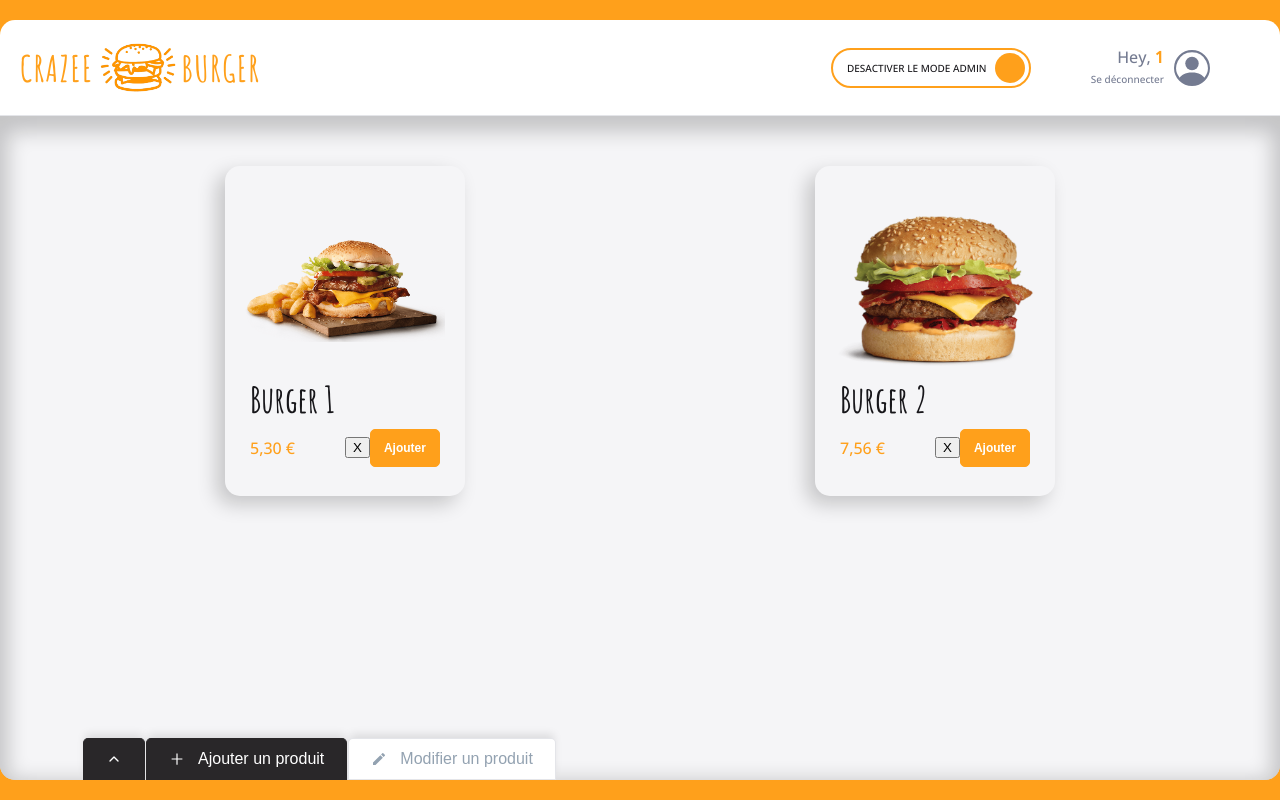
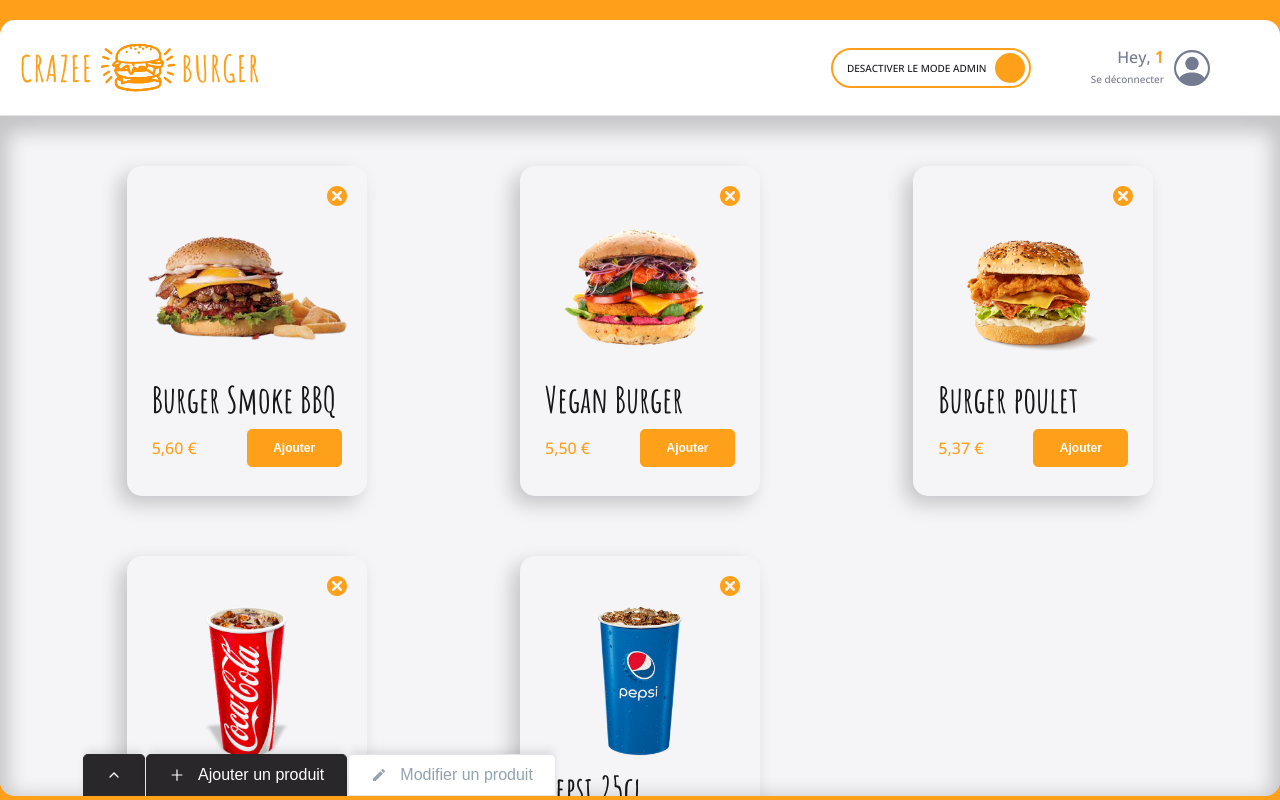
Before and after one commit to YohannMaiVan/React-crazee-burger, a React (Vite) app: page /order/1 in a window 1280 px wide. Built offline with nearby package versions, Linux system fonts and the light colour scheme.

Commit message:
💄 F08: CARD > Add style for deleteButton

```diff
--- a/src/components/pages/order/Main/Admin/Admin.jsx
+++ b/src/components/pages/order/Main/Admin/Admin.jsx
@@ -1,22 +1,23 @@
-import styled from "styled-components";
-import AdminTabs from "./AdminTabs";
-import { useContext } from "react";
-import OrderContext from "../../../../../context/OrderContext";
-import AdminPanel from "./AdminPanel/AdminPanel";
+import styled from "styled-components"
+import AdminTabs from "./AdminTabs"
+import { useContext } from "react"
+import OrderContext from "../../../../../context/OrderContext"
+import AdminPanel from "./AdminPanel/AdminPanel"
 
 export default function Admin() {
-  const { isCollapsed } = useContext(OrderContext);
+  const { isCollapsed } = useContext(OrderContext)
   return (
     <AdminStyled>
       <AdminTabs />
       {!isCollapsed && <AdminPanel />}
     </AdminStyled>
-  );
+  )
 }
 
 const AdminStyled = styled.div`
   position: absolute;
+  z-index: 2;
   bottom: 0;
   left: 0;
   right: 0;
-`;
+`
--- a/src/components/pages/order/OrderPage.jsx
+++ b/src/components/pages/order/OrderPage.jsx
@@ -8,7 +8,7 @@
 
 export default function OrderPage() {
   //state
-  const [menu, setMenu] = useState(fakeMenu.SMALL)
+  const [menu, setMenu] = useState(fakeMenu.MEDIUM)
   const [isModeAdmin, setIsModeAdmin] = useState(true) //to develop F08
 
   const [isCollapsed, setIsCollapsed] = useState(true) // to develop F08
--- a/src/components/reusable-ui/Card.jsx
+++ b/src/components/reusable-ui/Card.jsx
@@ -1,6 +1,7 @@
 import styled from "styled-components"
 import { theme } from "../../theme"
 import PrimaryButton from "./PrimaryButton"
+import { TiDelete } from "react-icons/ti"
 
 export default function Card({
   title,
@@ -11,6 +12,14 @@
 }) {
   return (
     <CardStyled className="product" key={id}>
+      <button
+        className="delete-button"
+        aria-label="delete-button"
+        onClick={onDelete}
+      >
+        <TiDelete className="icon" />
+      </button>
+
       <div className="image">
         <img src={imageSource} alt={title} />
       </div>
@@ -19,7 +28,6 @@
         <div className="description">
           <div className="left-description">{leftDescription}</div>
           <div className="right-description">
-            <button onClick={onDelete}>X</button>
             <PrimaryButton className="card-button" label={"Ajouter"} />
           </div>
         </div>
@@ -37,6 +45,36 @@
   padding-bottom: 10px;
   box-shadow: -8px 8px 20px 0px rgb(0 0 0 / 20%);
   border-radius: ${theme.borderRadius.extraRound};
+  position: relative;
+
+  .delete-button {
+    border: 1px solid red;
+    position: absolute;
+    top: 15px;
+    right: 15px;
+    cursor: pointer;
+    width: 30px;
+    height: 30px;
+    color: ${theme.colors.primary};
+    z-index: 2;
+    padding: 0;
+    border: none;
+    background: none;
+
+    .icon {
+      /* border: 1px solid blue; */
+      height: 100%;
+      width: 100%;
+    }
+
+    :hover {
+      color: ${theme.colors.red};
+      /* background-color: red; */
+    }
+    :active {
+      color: ${theme.colors.primary};
+    }
+  }
 
   .image {
     width: 100%;
```
